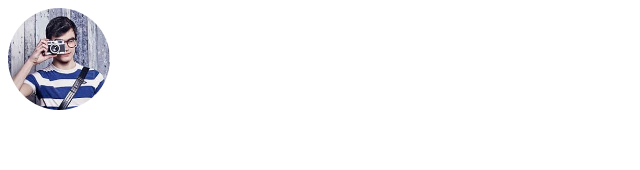
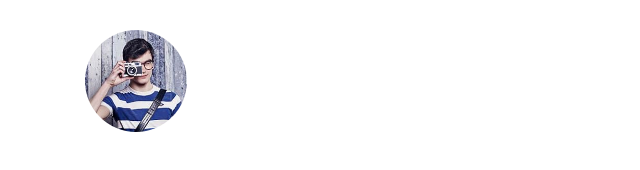
Before and after one commit to js-tasks-ru/htmlcss-20211021_darak-ltd, a website: page 06-lection4/01-avatar/index.html in a window 1280 px wide. Shown: the whole page, without its empty margins (0-640 px from the left). Drawn offline with Linux system fonts and the light colour scheme.

Commit message:
feat: добавляет стили для page

```diff
--- a/06-lection4/01-avatar/index.html
+++ b/06-lection4/01-avatar/index.html
@@ -5,6 +5,15 @@
         <meta name="viewport" content="width=device-width, initial-scale=1.0">
         <link rel="stylesheet" href="../../assets/css/main.css">
         <link rel="stylesheet" href="./avatar.css">
+        <style>
+            .page {
+                max-width: 1110px;
+                height: 100vh;
+                margin: 0 auto;
+                padding: 30px;
+                text-align: center;
+            }
+        </style>
     </head>
     <body class="page">
 <!--        <div class="avatar__container">-->
```
